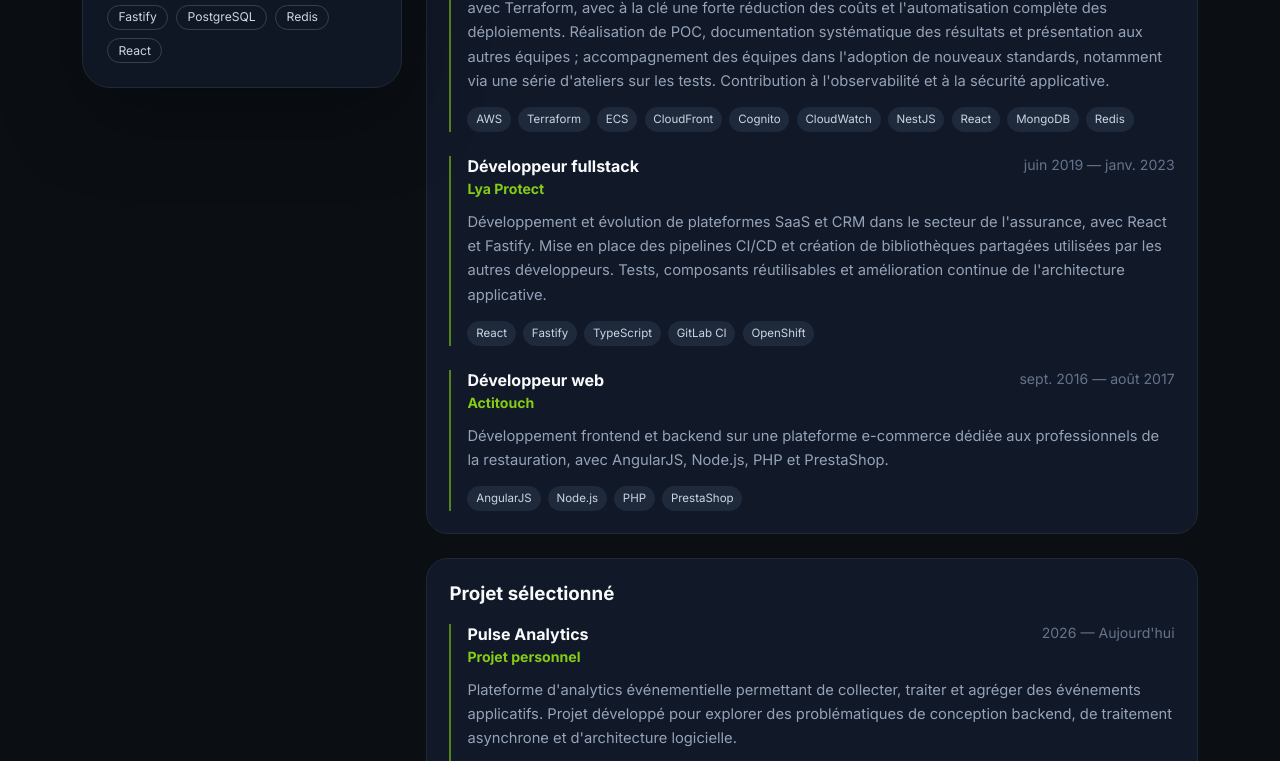
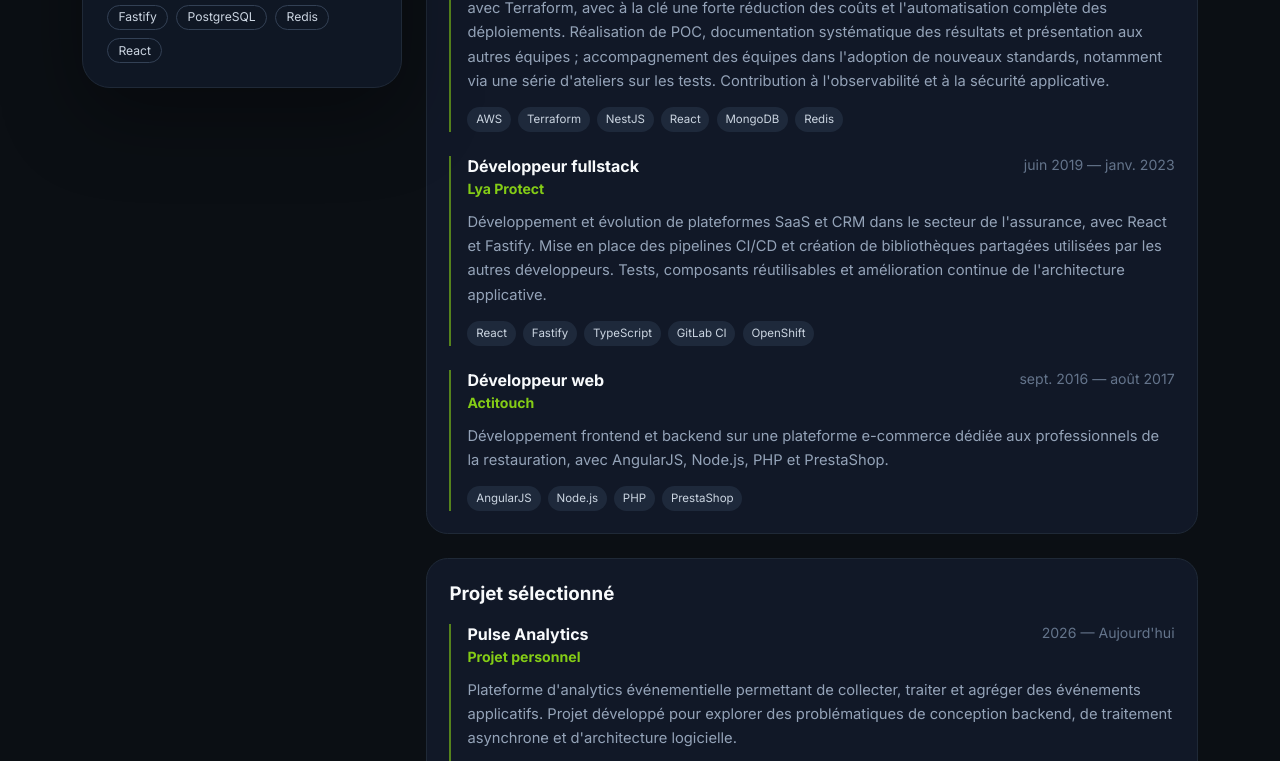
Before and after one commit to julien-marquet/web-cv, a plain HTML site: page index.html in a window 1280 px wide. Shown: the part 848-1609 px from the top of the page. Drawn offline with Linux system fonts and the light colour scheme.

Commit message:
removed aws service tags

```diff
--- a/index.html
+++ b/index.html
@@ -182,10 +182,6 @@
             <div class="tag-list">
               <span class="tag">AWS</span>
               <span class="tag">Terraform</span>
-              <span class="tag">ECS</span>
-              <span class="tag">CloudFront</span>
-              <span class="tag">Cognito</span>
-              <span class="tag">CloudWatch</span>
               <span class="tag">NestJS</span>
               <span class="tag">React</span>
               <span class="tag">MongoDB</span>
@@ -421,10 +417,6 @@
               <div class="cv-tags">
                 <span class="cv-tag">AWS</span>
                 <span class="cv-tag">Terraform</span>
-                <span class="cv-tag">ECS</span>
-                <span class="cv-tag">CloudFront</span>
-                <span class="cv-tag">Cognito</span>
-                <span class="cv-tag">CloudWatch</span>
                 <span class="cv-tag">NestJS</span>
                 <span class="cv-tag">React</span>
                 <span class="cv-tag">MongoDB</span>
```
